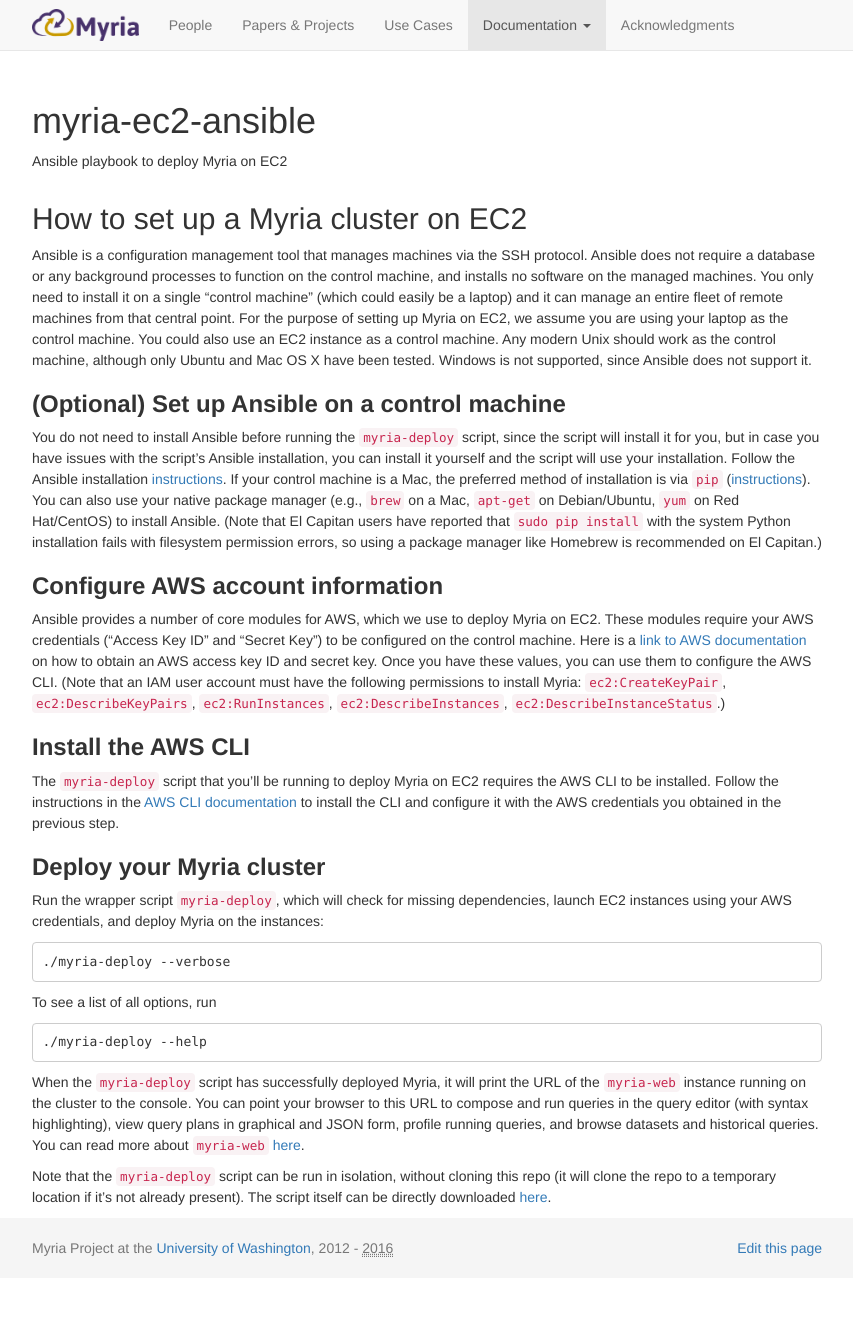
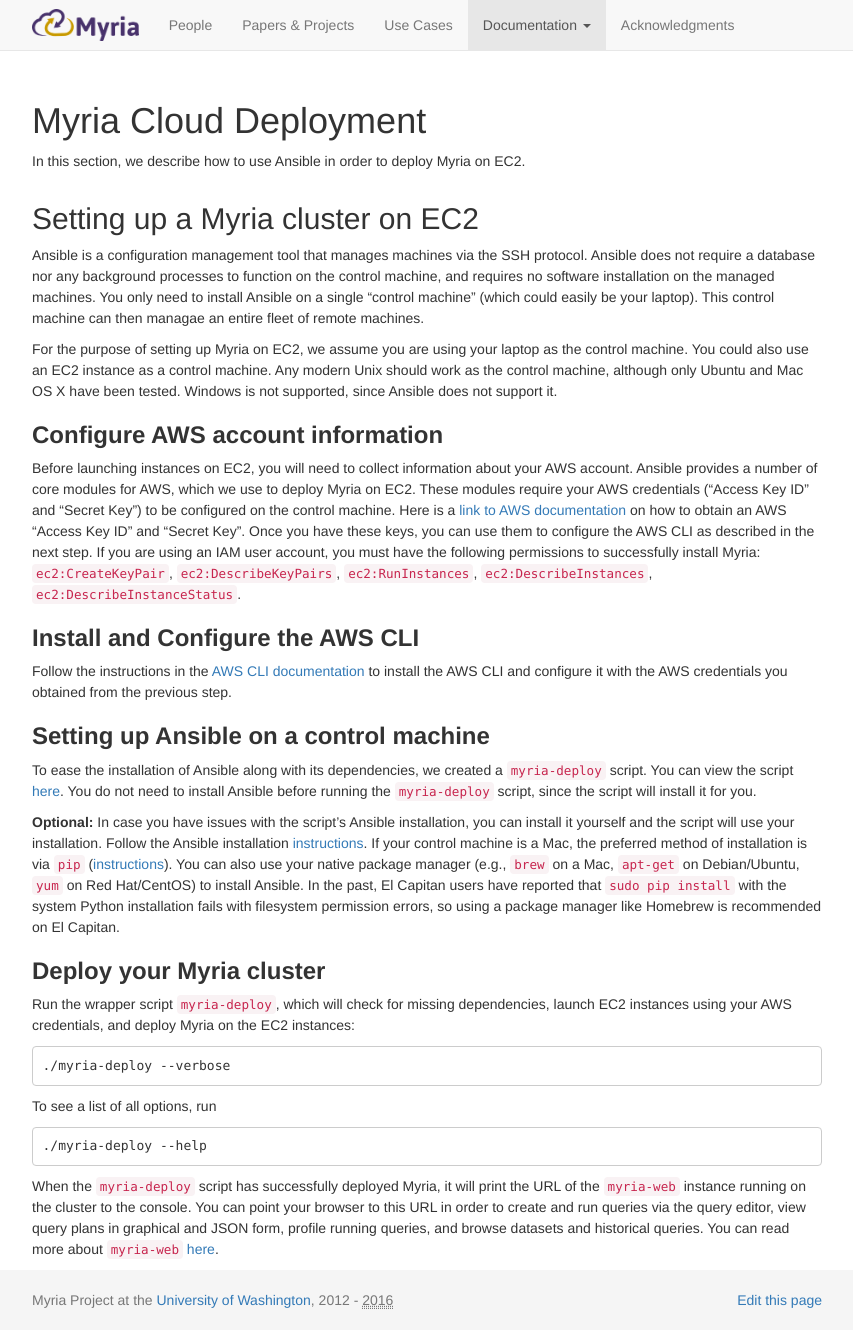
Before and after one commit to uwescience/myria-website, a Jekyll site: the page built from docs/myria-ec2.markdown, in a window 1280 px wide. Shown: the whole page, without its empty margins (213-1066 px from the left). Built offline with Jekyll 4.4.1, drawn with Linux system fonts in a browser that asks for light colours; nearby versions of some CDN libraries; Markdown is read by kramdown in place of the engine named in the settings; before the commit the page ends 1279 px from its top, so only the background shows below that.

Commit message:
edit and rearrange myria cloud deploy page

````diff
--- a/docs/myria-ec2.markdown
+++ b/docs/myria-ec2.markdown
@@ -5,26 +5,29 @@
 weight: 0
 section: 2
 ---
-# myria-ec2-ansible
-Ansible playbook to deploy Myria on EC2
-## How to set up a Myria cluster on EC2
+# Myria Cloud Deployment
+In this section, we describe how to use Ansible in order to deploy Myria on EC2.
 
-Ansible is a configuration management tool that manages machines via the SSH protocol. Ansible does not require a database or any background processes to function on the control machine, and installs no software on the managed machines. You only need to install it on a single "control machine" (which could easily be a laptop) and it can manage an entire fleet of remote machines from that central point.
+## Setting up a Myria cluster on EC2
+
+Ansible is a configuration management tool that manages machines via the SSH protocol. Ansible does not require a database nor any background processes to function on the control machine, and requires no software installation on the managed machines. You only need to install Ansible on a single "control machine" (which could easily be your laptop). This control machine can then managae an entire fleet of remote machines.
+
 For the purpose of setting up Myria on EC2, we assume you are using your laptop as the control machine. You could also use an EC2 instance as a control machine. Any modern Unix should work as the control machine, although only Ubuntu and Mac OS X have been tested. Windows is not supported, since Ansible does not support it.
 
-### __(Optional) Set up Ansible on a control machine__
-You do not need to install Ansible before running the `myria-deploy` script, since the script will install it for you, but in case you have issues with the script's Ansible installation, you can install it yourself and the script will use your installation.
-Follow the Ansible installation [instructions]( http://docs.ansible.com/ansible/intro_installation.html#installing-the-control-machine, "Installation").
-If your control machine is a Mac, the preferred method of installation is via `pip` ([instructions]( http://docs.ansible.com/ansible/intro_installation.html#latest-releases-via-pip )). You can also use your native package manager (e.g., `brew` on a Mac, `apt-get` on Debian/Ubuntu, `yum` on Red Hat/CentOS) to install Ansible. (Note that El Capitan users have reported that `sudo pip install` with the system Python installation fails with filesystem permission errors, so using a package manager like Homebrew is recommended on El Capitan.)
+### __Configure AWS account information__
+Before launching instances on EC2, you will need to collect information about your AWS account. Ansible provides a number of core modules for AWS, which we use to deploy Myria on EC2. These modules require your AWS credentials ("Access Key ID" and "Secret Key") to be configured on the control machine. Here is a [link to AWS documentation](http://docs.aws.amazon.com/general/latest/gr/managing-aws-access-keys.html) on how to obtain an AWS "Access Key ID" and "Secret Key". Once you have these keys, you can use them to configure the AWS CLI as described in the next step. If you are using an IAM user account, you must have the following permissions to successfully install Myria: `ec2:CreateKeyPair`, `ec2:DescribeKeyPairs`, `ec2:RunInstances`, `ec2:DescribeInstances`, `ec2:DescribeInstanceStatus`.
 
-### __Configure AWS account information__
-Ansible provides a number of core modules for AWS, which we use to deploy Myria on EC2. These modules require your AWS credentials ("Access Key ID" and "Secret Key") to be configured on the control machine. Here is a [link to AWS documentation](http://docs.aws.amazon.com/general/latest/gr/managing-aws-access-keys.html) on how to obtain an AWS access key ID and secret key. Once you have these values, you can use them to configure the AWS CLI. (Note that an IAM user account must have the following permissions to install Myria: `ec2:CreateKeyPair`, `ec2:DescribeKeyPairs`, `ec2:RunInstances`, `ec2:DescribeInstances`, `ec2:DescribeInstanceStatus`.)
+### __Install and Configure the AWS CLI__
+Follow the instructions in the [AWS CLI documentation](http://docs.aws.amazon.com/cli/latest/userguide/installing.html) to install the AWS CLI and configure it with the AWS credentials you obtained from the previous step.
 
-### __Install the AWS CLI__
-The `myria-deploy` script that you'll be running to deploy Myria on EC2 requires the AWS CLI to be installed. Follow the instructions in the [AWS CLI documentation](http://docs.aws.amazon.com/cli/latest/userguide/installing.html) to install the CLI and configure it with the AWS credentials you obtained in the previous step.
+### __Setting up Ansible on a control machine__
+To ease the installation of Ansible along with its dependencies, we created a `myria-deploy` script. You can view the script [here](https://raw.githubusercontent.com/uwescience/myria-ec2-ansible/reef/myria-deploy). You do not need to install Ansible before running the `myria-deploy` script, since the script will install it for you.
+
+**Optional:** In case you have issues with the script's Ansible installation, you can install it yourself and the script will use your installation. Follow the Ansible installation [instructions]( http://docs.ansible.com/ansible/intro_installation.html#installing-the-control-machine, "Installation"). If your control machine is a Mac, the preferred method of installation is via `pip` ([instructions]( http://docs.ansible.com/ansible/intro_installation.html#latest-releases-via-pip )). You can also use your native package manager (e.g., `brew` on a Mac, `apt-get` on Debian/Ubuntu, `yum` on Red Hat/CentOS) to install Ansible. In the past, El Capitan users have reported that `sudo pip install` with the system Python installation fails with filesystem permission errors, so using a package manager like Homebrew is recommended on El Capitan.
+
 
 ### __Deploy your Myria cluster__
-Run the wrapper script `myria-deploy`, which will check for missing dependencies, launch EC2 instances using your AWS credentials, and deploy Myria on the instances:
+Run the wrapper script `myria-deploy`, which will check for missing dependencies, launch EC2 instances using your AWS credentials, and deploy Myria on the EC2 instances:
 
 ```
 ./myria-deploy --verbose
@@ -35,6 +38,4 @@
 ```
 ./myria-deploy --help
 ```
-When the `myria-deploy` script has successfully deployed Myria, it will print the URL of the `myria-web` instance running on the cluster to the console. You can point your browser to this URL to compose and run queries in the query editor (with syntax highlighting), view query plans in graphical and JSON form, profile running queries, and browse datasets and historical queries. You can read more about `myria-web` [here](http://myria.cs.washington.edu/docs/myria-web/index.html).
-
-Note that the `myria-deploy` script can be run in isolation, without cloning this repo (it will clone the repo to a temporary location if it's not already present). The script itself can be directly downloaded [here](https://raw.githubusercontent.com/uwescience/myria-ec2-ansible/reef/myria-deploy).
+When the `myria-deploy` script has successfully deployed Myria, it will print the URL of the `myria-web` instance running on the cluster to the console. You can point your browser to this URL in order to create and run queries via the query editor, view query plans in graphical and JSON form, profile running queries, and browse datasets and historical queries. You can read more about `myria-web` [here](http://myria.cs.washington.edu/docs/myria-web/index.html).
````
